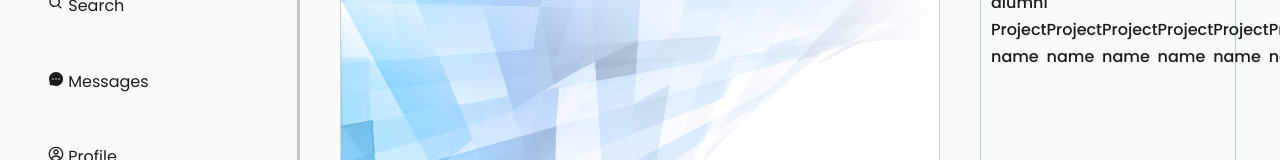
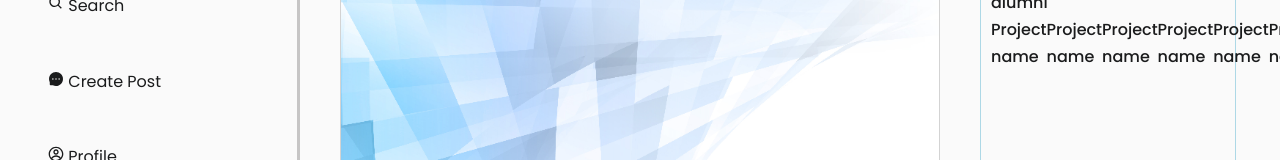
Before and after one commit to annadruzhinina/FrontEnd-Alike, a React (Create React App) app: page / in a window 1280 px wide. Shown: the part 268-428 px from the top of the page. Built offline with nearby package versions, Linux system fonts and the light colour scheme.

Commit message:
Working on building in Modal to outside components

```diff
--- a/src/components/Navbar/NavbarData.jsx
+++ b/src/components/Navbar/NavbarData.jsx
@@ -23,7 +23,7 @@ export const NavbarData = [
         cName: 'navbar-item',
     },
     {
-        title: 'Messages',
+        title: 'Create Post',
         path: '',
         icon: <AiIcons.AiFillMessage/>,
         cName: 'navbar-item',
--- a/src/screens/Home/Home.jsx
+++ b/src/screens/Home/Home.jsx
@@ -5,8 +5,13 @@ import { useState } from "react";
 import "./home.css";
 import Navbar from "../../components/Navbar/Navbar";
 import RightNavbar from "../../components/RightNavbar/RightNavbar";
+import CreatePostModal from "../../components/CreatePostModal/CreatePostModal.jsx";
+
 // username, project, github, imageUrl
 function Home() {
+  const [modalOpen, setModalOpen] = useState(false);
+
+
   const [posts, setPosts] = useState([
     {
       username: "Anna",
@@ -68,6 +73,7 @@ function Home() {
           <RightNavbar />
         </div>
       </div>
+      {modalOpen && <CreatePostModal onClose={() => setModalOpen(false)}/>}
     </div>
   );
 }
```
Also changed, not shown: src/components/CreatePostModal/CreatePostModal.jsx (line endings or trailing spaces).
